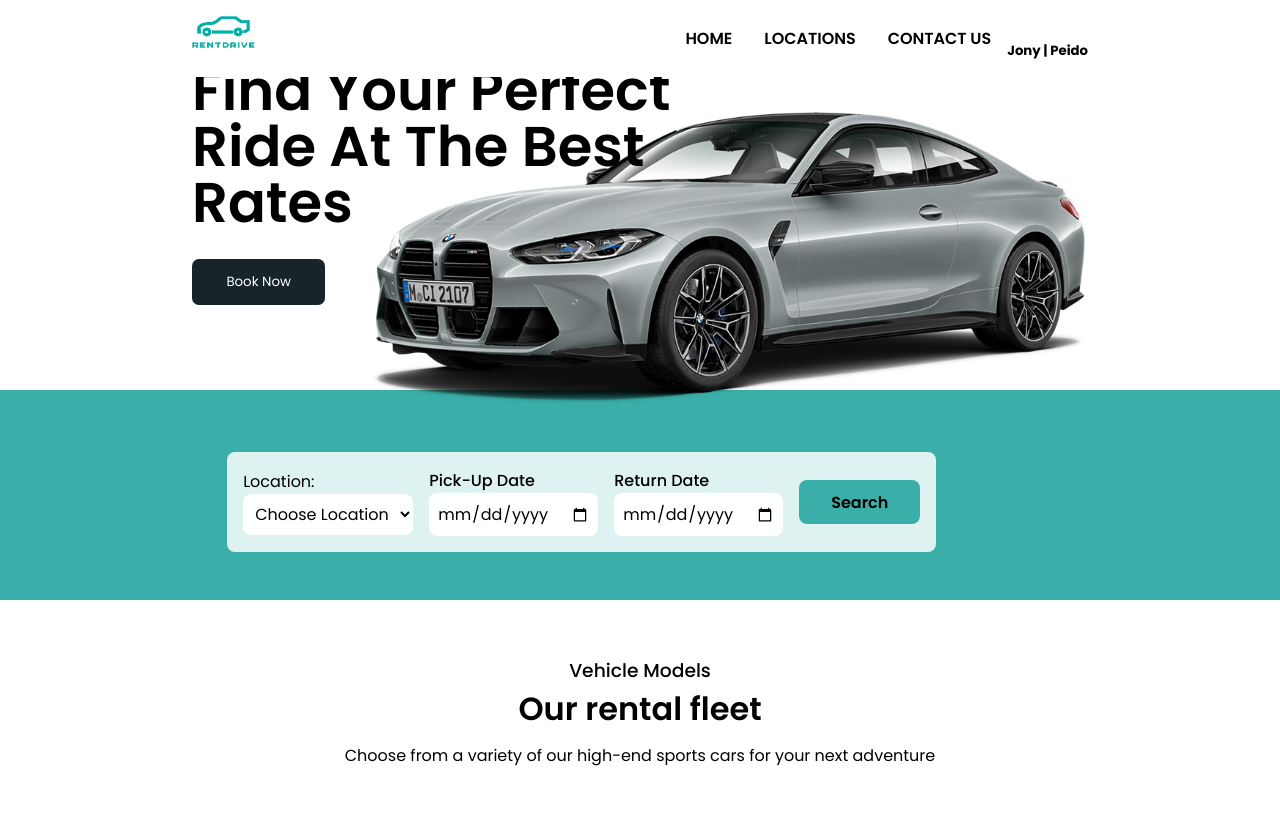
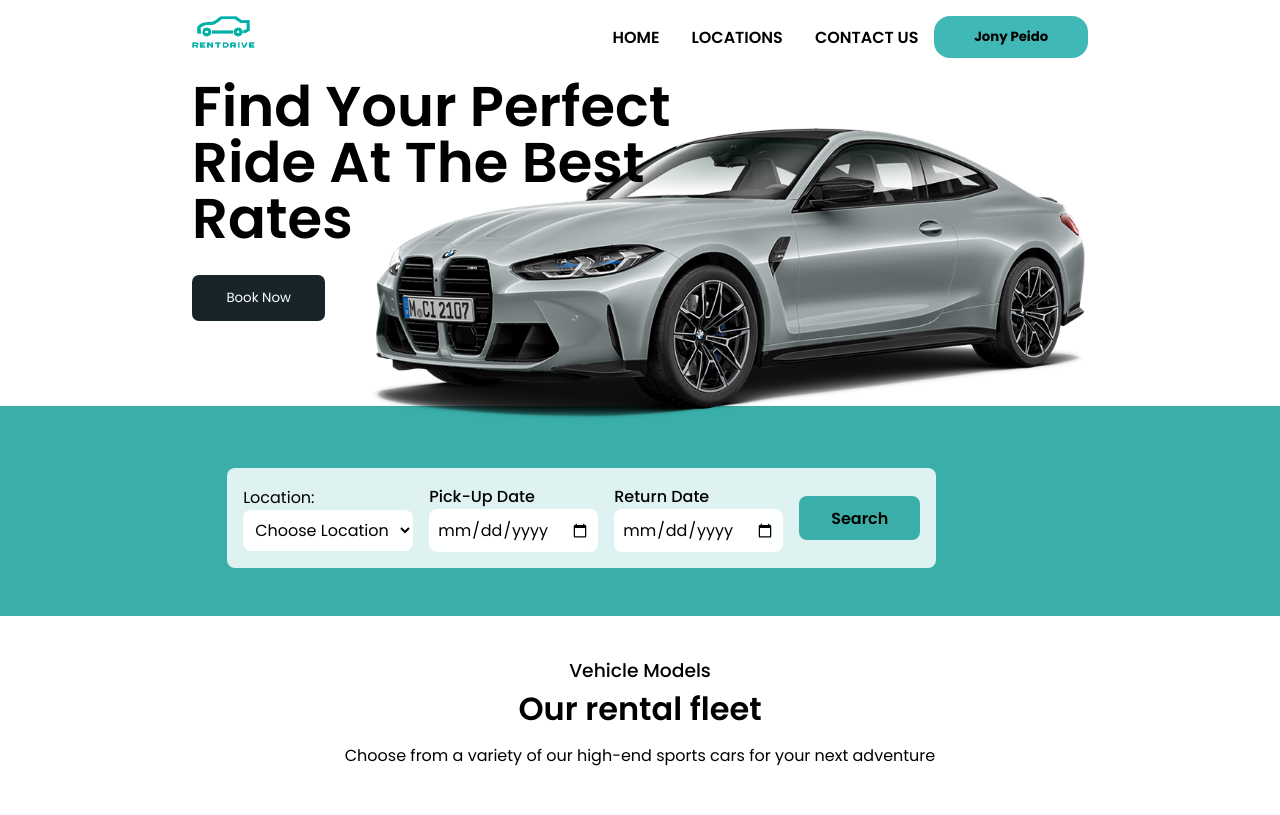
Before and after one commit to samuoliveira13/RentDrive, a PHP site: page /pages/index.php in a window 1280 px wide. Shown: the top 815 px of the page. Run offline with PHP 8.4, Linux system fonts and the light colour scheme; the visitor is signed in with stand-in values (Sample User, id 1); data comes from the database, SQL or seed files in the repository; data that the repository does not hold is empty; some libraries are stand-ins or nearby versions.

Commit message:
Main page position fixed, etc

```diff
--- a/css/style.css
+++ b/css/style.css
@@ -20,6 +20,7 @@ button {
 
 #nav {
     width: 100%;
+    padding: 0;
     background-color: #ffffff;
     position: fixed;
     top: 0;
@@ -62,7 +63,7 @@ button {
     width: 9em;
     display: flex;
     justify-content: space-around;
-    padding: 0.7em;
+    padding: 0.7em 0.3em;
     background-color: #2B7A78;
     border-radius: 1em;
 }
@@ -75,7 +76,17 @@ button {
     color: #17252A;
 }
 
+.nav-profile {
+    width: 9em;
+    display: flex;
+    justify-content: space-around;
+    padding: 0.7em 0.3em;
+    background-color: #40B8B5;
+    border-radius: 1em;
+}
+
 #main {
+    top: 1em;
     height: 75vh;
     position: relative;
     display: flex;
--- a/templates/common.tpl.php
+++ b/templates/common.tpl.php
@@ -36,8 +36,7 @@ function drawNavBar(?User $user) { ?>
                     </div>
                 <?php } else { ?>
                     <div class="nav-profile">
-                        <img src="" alt="">
-                        <h5><?php echo $user->f_name . ' | ' . $user->l_name; ?></h5>
+                        <h5><?php echo ucfirst($user->f_name) . ' ' . ucfirst($user->l_name); ?></h5>
                     </div>
                 <?php } ?>
             </div>
```
